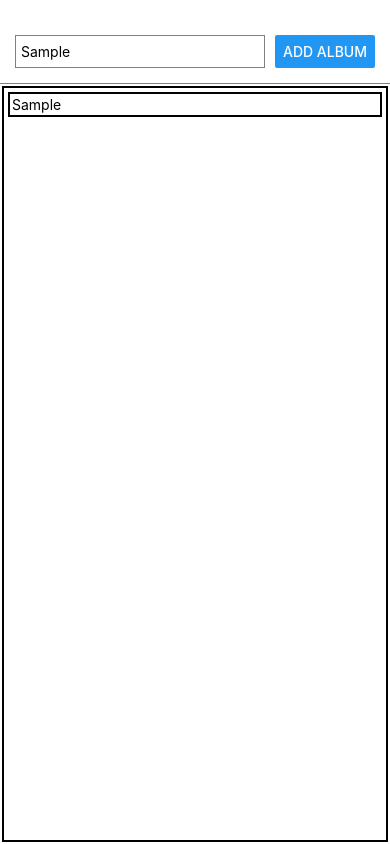
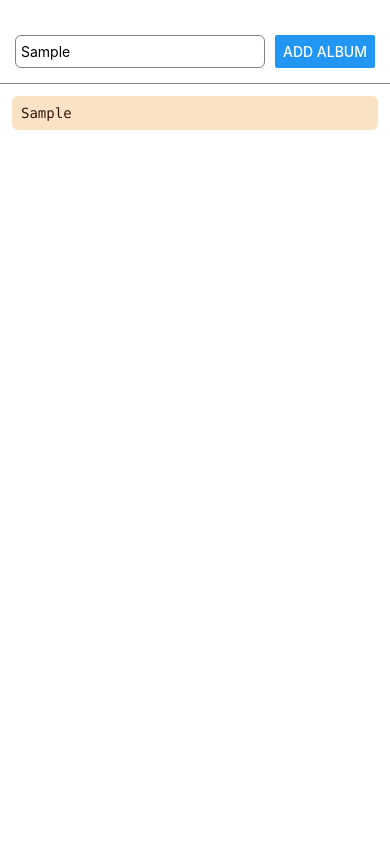
Before and after one commit to seokyim8/Youtube_MP3_Organizer, a React Native app: screen / in a window 390 px wide. Both pictures are taken after typing "Sample" into the empty fields and a click on the button "ADD ALBUM". Built offline with nearby package versions, Linux system fonts and the light colour scheme.

Commit message:
Styled the boxes representing albums

```diff
--- a/App.tsx
+++ b/App.tsx
@@ -4,6 +4,7 @@ import Add_album_container from "./components/Add_album_container"
 import Album_list from "./components/Album_list"
 
 export default function App() {
+  //States
   const [entered_name, set_entered_name] = useState<string>('');
   const [album_list, set_album_list] = useState<Array<string>>([]);//TODO: Array value has to change later
   const [album_name_dictionary, set_album_name_dictionary] = useState<Object>({});
--- a/components/Add_album_container.tsx
+++ b/components/Add_album_container.tsx
@@ -52,13 +52,18 @@ const styles = StyleSheet.create({
     paddingBottom: 15,
     paddingTop: 35,
     borderBottomWidth: 0.3,
-        borderBottomColor: "gray"
+    borderBottomColor: "gray",
+    fontFamily: "Menlo"
   },
   add_album_box: {
     borderWidth: 0.3,
     padding: 5,
     borderColor: 'gray',
     flex: 7,
-        marginRight: 10
+    marginRight: 10,
+    borderRadius: 6
+  },
+  add_album_button: {
+    //TODO
   }
 });
--- a/components/Album_list.tsx
+++ b/components/Album_list.tsx
@@ -12,7 +12,7 @@ export default function Album_list(props: Prop): ReactElement{
         renderItem={(item_data)=>{
             return (
                 <View style={styles.album}>
-                    <Text>{item_data.item}</Text>
+                    <Text style={styles.album_name}>{item_data.item}</Text>
                 </View>
             )
         }}
@@ -24,13 +24,19 @@ const styles = StyleSheet.create({
     album_list: {
         margin: 2,
         padding: 2,
-        borderColor: "black",
-        borderWidth: 2
+        borderColor: "white",
+        borderWidth: 1
     },
     album: {
-        margin: 2,
-        padding: 2,
-        borderColor: "black",
-        borderWidth: 2
+        margin: 7,
+        padding: 7,
+        borderColor: "#fae3c5",
+        borderWidth: 2,
+        borderRadius: 6,
+        backgroundColor: "#fae3c5"
+    },
+    album_name: {
+        color: "#33160b",
+        fontFamily: "Menlo"
     }
 });
```
Lines whose indentation alone changed are shown as unchanged.
